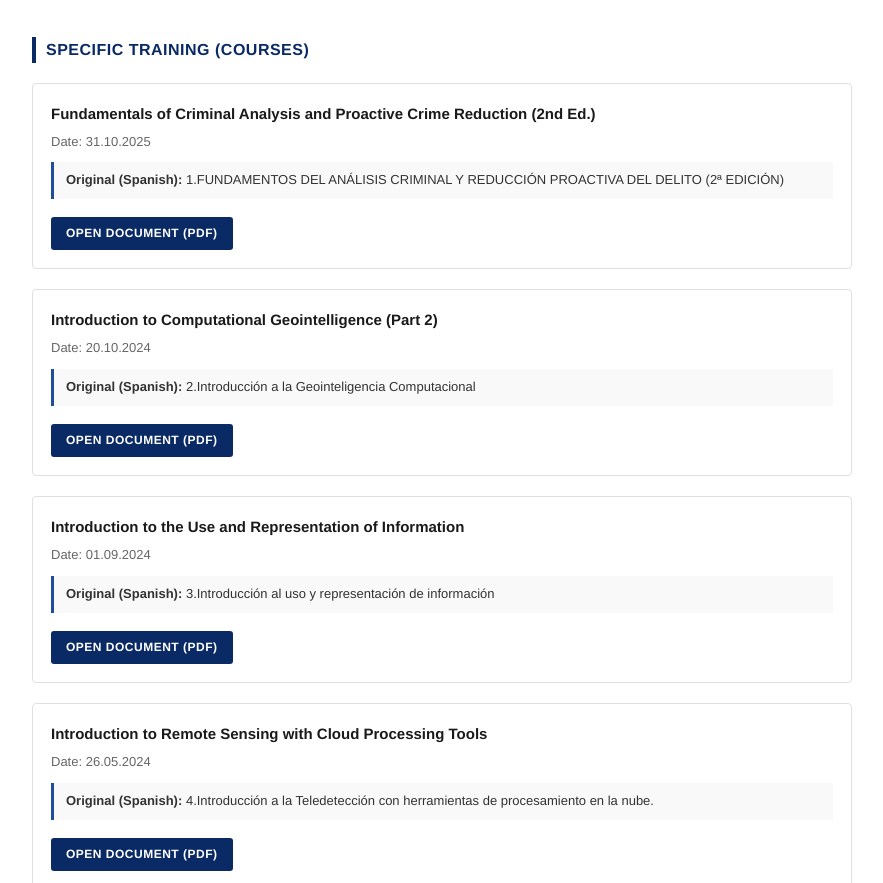
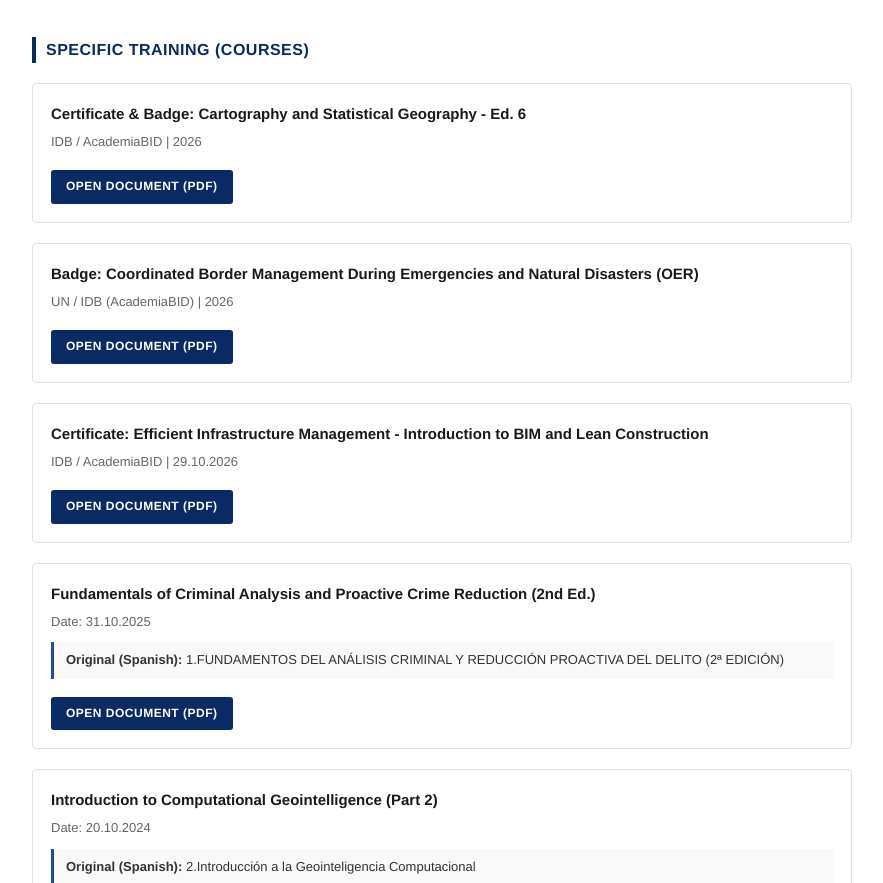
Before and after one commit to italgiro-blip/luis-girotto-cv, a plain HTML site: page escolaridad-en.html in a window 1280 px wide. Shown: the part 1217-2100 px from the top of the page, without its empty margins (198-1081 px from the left). Drawn offline with Linux system fonts and the light colour scheme.

Commit message:
Update escolaridad-en.html

```diff
--- a/escolaridad-en.html
+++ b/escolaridad-en.html
@@ -134,6 +134,25 @@
 
         <h2 class="section-title">Specific Training (Courses)</h2>
 
+
+        <div class="cert-card">
+    <h3 class="cert-title">Certificate & Badge: Cartography and Statistical Geography - Ed. 6</h3>
+    <div class="cert-meta">IDB / AcademiaBID | 2026</div>
+    <a href="./qualifikationen/cartografia-geografia-estadistica-bid.pdf" target="_blank" class="btn-pdf">Open Document (PDF)</a>
+</div>
+
+<div class="cert-card">
+    <h3 class="cert-title">Badge: Coordinated Border Management During Emergencies and Natural Disasters (OER)</h3>
+    <div class="cert-meta">UN / IDB (AcademiaBID) | 2026</div>
+    <a href="./qualifikationen/border-management-emergencies-oer.pdf" target="_blank" class="btn-pdf">Open Document (PDF)</a>
+</div>
+
+<div class="cert-card">
+    <h3 class="cert-title">Certificate: Efficient Infrastructure Management - Introduction to BIM and Lean Construction</h3>
+    <div class="cert-meta">IDB / AcademiaBID | 29.10.2026</div>
+    <a href="./qualifikationen/bim-lean-construction-bid.pdf" target="_blank" class="btn-pdf">Open Document (PDF)</a>
+</div>
+
         <div class="cert-card">
             <h3 class="cert-title">Fundamentals of Criminal Analysis and Proactive Crime Reduction (2nd Ed.)</h3>
             <div class="cert-meta">Date: 31.10.2025</div>
```
